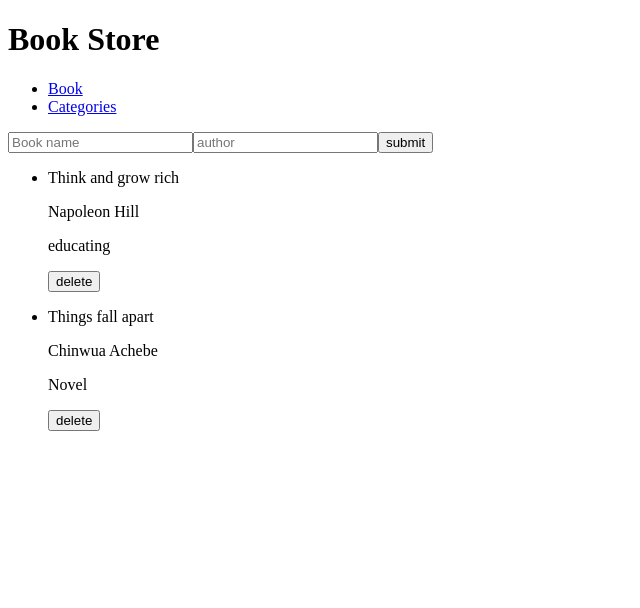
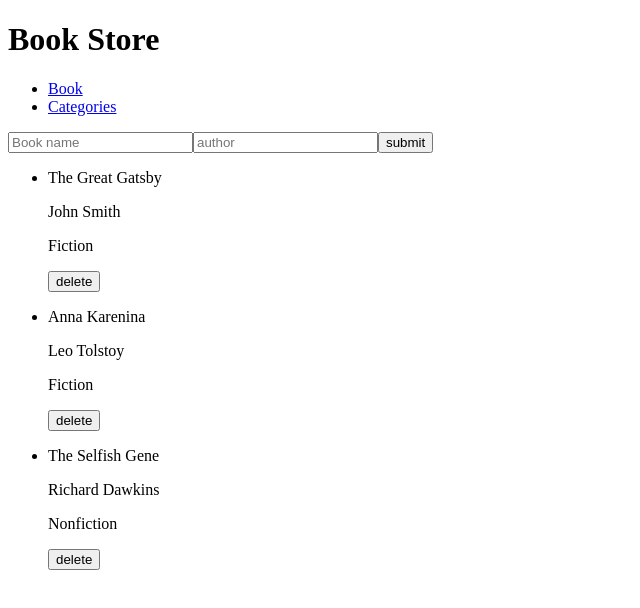
Before and after one commit to clin2on3mun/BookStore, a React (Create React App) app: page / in a window 1280 px wide. Shown: the top 608 px of the page, without its empty margins (0-640 px from the left). Built offline with nearby package versions, Linux system fonts and the light colour scheme.

Commit message:
Add books from redux store and add remove functionality to remove button

```diff
--- a/src/components/Book.js
+++ b/src/components/Book.js
@@ -1,26 +1,35 @@
 import PropTypes from 'prop-types';
 import React from 'react';
+import { useDispatch } from 'react-redux';
+import Button from './Button';
+import { removeBook } from '../redux/book/booksSlice';
 
-const Book = ({ title, category, author }) => (
+const Book = ({
+  id, title, category, author,
+}) => {
+  const dispatch = useDispatch();
+  return (
     <li>
-    <p>
+      <p id={id}>
         {title}
       </p>
       <p>{author}</p>
       <p>{category}</p>
-    <button type="button">delete</button>
-
+      <Button title="delete" clickHandler={() => dispatch(removeBook(id))} />
     </li>
   );
+};
 Book.propTypes = {
   title: PropTypes.string,
   author: PropTypes.string,
   category: PropTypes.string,
+  id: PropTypes.string,
 };
 Book.defaultProps = {
   title: null,
   author: null,
   category: null,
+  id: null,
 };
 
 export default Book;
--- a/src/components/BookList.js
+++ b/src/components/BookList.js
@@ -1,13 +1,23 @@
 import React from 'react';
+import { useSelector } from 'react-redux';
 import Book from './Book';
 
-const BookList = () => (
+const BookList = () => {
+  const { books } = useSelector((store) => store.book);
+  return (
+    <ul>
+      {books.map((book) => (
+        <Book
+          key={book.item_id}
+          author={book.author}
+          title={book.title}
+          category={book.category}
+          id={book.item_id}
+        />
+      ))}
+    </ul>
 
-  <ul>
-    <Book title="Think and grow rich" author="Napoleon Hill" category="educating" />
-    <Book title="Things fall apart" author="Chinwua Achebe" category="Novel" />
-  </ul>
-
-);
+  );
+};
 
 export default BookList;
--- /dev/null
+++ b/src/components/Button.js
@@ -0,0 +1,14 @@
+import React from 'react';
+import PropTypes from 'prop-types';
+
+const Button = ({ title, clickHandler }) => <button type="button" onClick={clickHandler}>{title}</button>;
+
+Button.propTypes = {
+  title: PropTypes.string,
+  clickHandler: PropTypes.func,
+};
+Button.defaultProps = {
+  title: null,
+  clickHandler: null,
+};
+export default Button;
```
Lines whose indentation alone changed are shown as unchanged.
